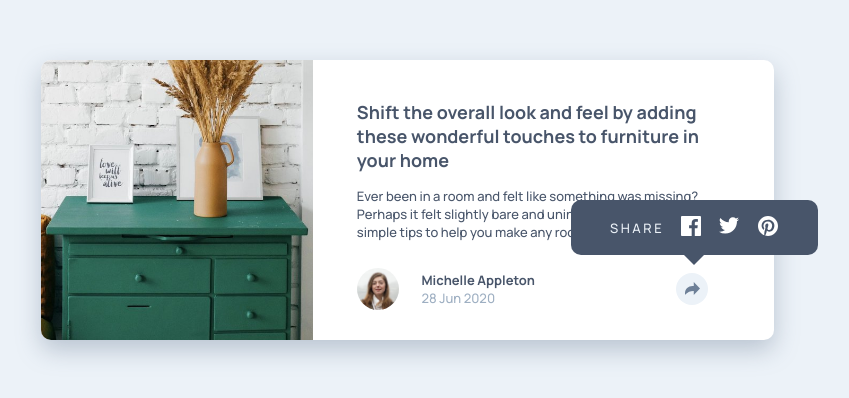
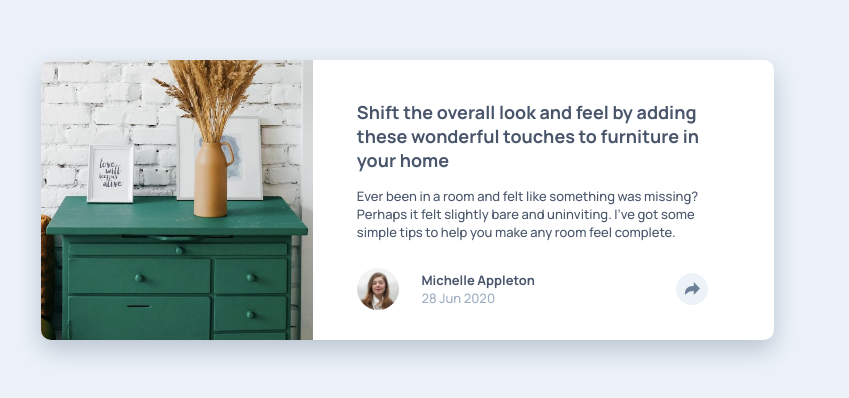
Before and after one commit to carloscasciano/article_preview_component, a React (Create React App) app in the folder article-preview/: page / in a window 1280 px wide. Shown: the part 200-598 px from the top of the page, without its empty margins (233-1082 px from the left). Built offline with nearby package versions, Linux system fonts and the light colour scheme.

Commit message:
Add complete logic to article componente bubble

```diff
--- a/article-preview/src/App.js
+++ b/article-preview/src/App.js
@@ -4,7 +4,7 @@ import ArticleComponent from "./components/article_component/ArticleComponent";
 import { dummyData } from "./resources/dummy_data";
 
 function App() {
-  const [shareVisibility, setShareVisibility] = useState(true);
+  const [shareVisibility, setShareVisibility] = useState(false);
 
   const handleShareVisibility = () => {
     shareVisibility === true
--- a/article-preview/src/components/article_component/ArticleComponent.js
+++ b/article-preview/src/components/article_component/ArticleComponent.js
@@ -22,10 +22,18 @@ export default function ArticleComponent(props) {
               <p>{props.articleData.date}</p>
             </div>
 
-            <div className="svgHolder" onClick={()=> props.handleShareVisibility()}>
+            <div
+              className="svgHolder"
+              onClick={() => props.handleShareVisibility()}
+              style={{backgroundColor:props.shareVisibility?"#6E8098":"hsl(210, 46%, 95%)"}}
+            >
               <svg xmlns="http://www.w3.org/2000/svg" width="15" height="13">
                 <path
-                  fill="#6E8098"
+                  fill={
+                    props.shareVisibility === true
+                      ? "hsl(210, 46%, 95%)"
+                      : "#6E8098"
+                  }
                   d="M15 6.495L8.766.014V3.88H7.441C3.33 3.88 0 7.039 0 10.936v2.049l.589-.612C2.59 10.294 5.422 9.11 8.39 9.11h.375v3.867L15 6.495z"
                 />
               </svg>
--- a/article-preview/src/components/article_component/articleComponentStyle.js
+++ b/article-preview/src/components/article_component/articleComponentStyle.js
@@ -92,7 +92,7 @@ export const AvatarShareContainer = styled.div`
     height: 32px;
     width: 32px;
     border-radius: 16px;
-    background-color: hsl(210, 46%, 95%);
+    background-color: ${(props) => (props.customBackground === true ? 'red' : 'black')};
     grid-area: 1 / 5 / 2 / 6;
     justify-self: center;
     align-self: center;
@@ -111,7 +111,7 @@ export const ShareAreaContainer = styled.div`
   border-radius: 10px;
   background-color: hsl(217, 19%, 35%);
   z-index: 1;
-  margin: 140px 0 0 530px;
+  margin: 140px 0 0 528px;
   padding: 0 30px 0 30px;
 
   display: flex;
@@ -120,7 +120,7 @@ export const ShareAreaContainer = styled.div`
 
 
   p{
-      color: hsl(210, 46%, 95%);
+      color: hsl(212, 23%, 69%);
   }
 
 
```
